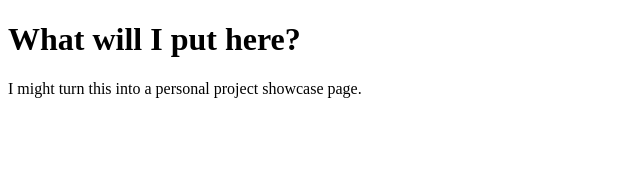
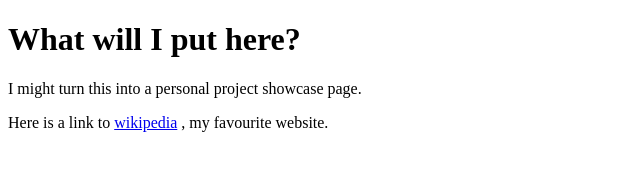
Before and after one commit to benssiao/benssiao.github.io, a plain HTML site: page webpage/index.html in a window 1280 px wide. Shown: the whole page, without its empty margins (0-640 px from the left). Drawn offline with Linux system fonts and the light colour scheme.

Commit message:
add a link to wikipedia.

```diff
--- a/webpage/index.html
+++ b/webpage/index.html
@@ -8,5 +8,6 @@
     <body>
         <h1>What will I put here?</h1>
         <p> I might turn this into a personal project showcase page.</p>
+        <p> Here is a link to <a href="https://www.wikipedia.org/" target="_blank">wikipedia</a>  , my favourite website.</p>
     </body>
 </html>
```
